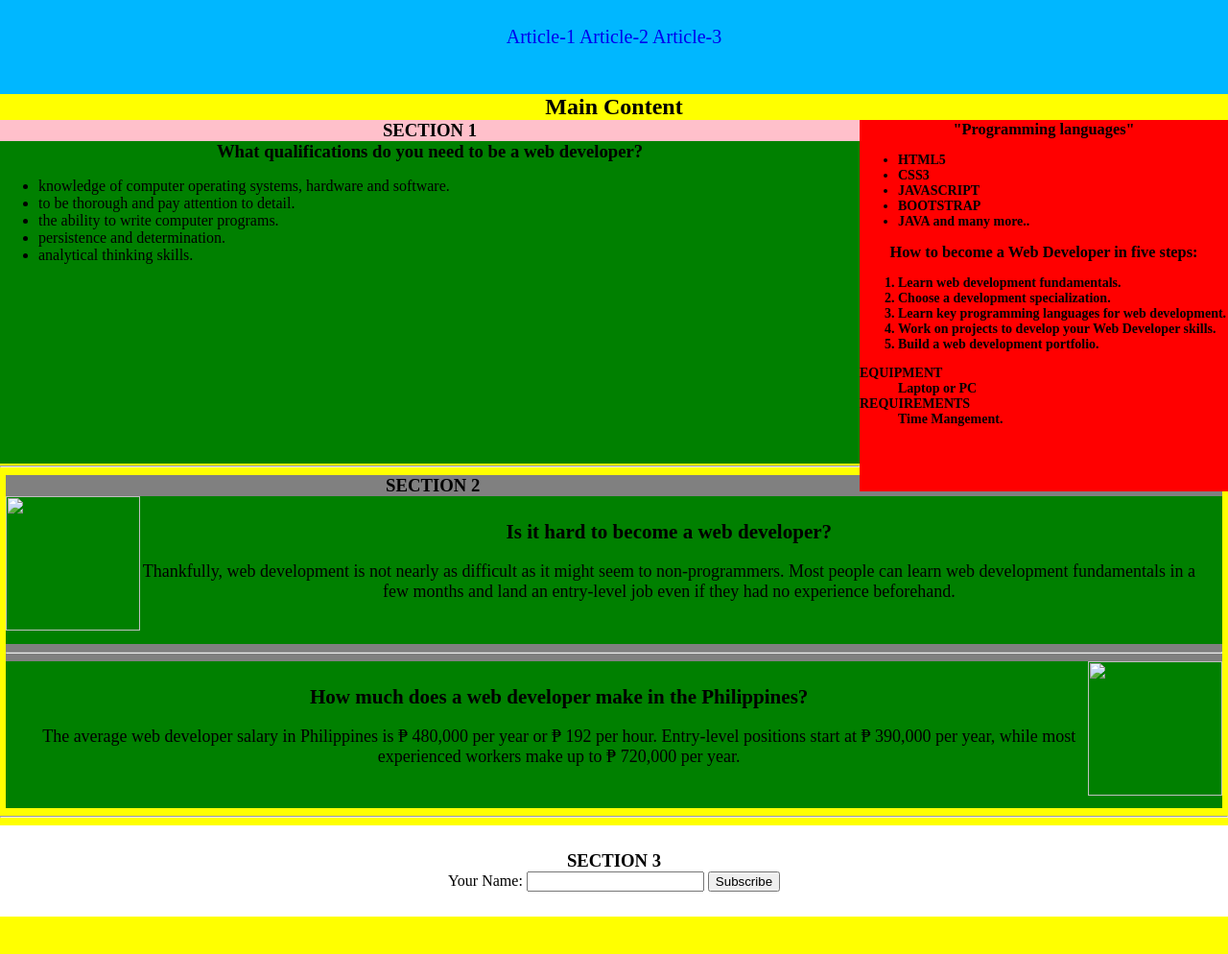
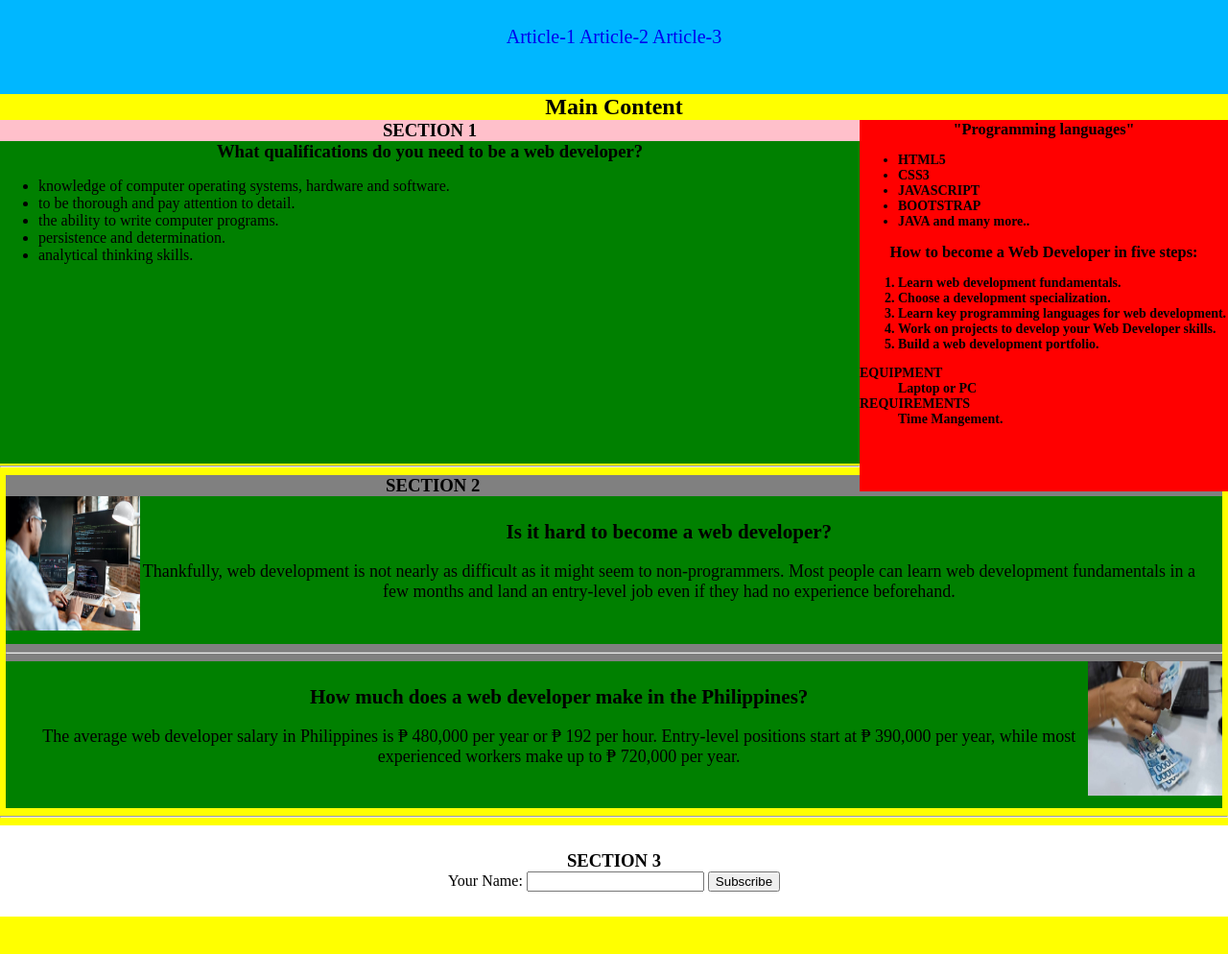
Before and after one commit to KJGulane/KJGulane2.github.io, a plain HTML site: page semanticlayout.html in a window 1280 px wide. Shown: the part 58-1052 px from the top of the page at 96% size. Drawn offline with Linux system fonts and the light colour scheme.

Commit message:
Add files via upload

```diff
--- a/semanticlayout.html
+++ b/semanticlayout.html
@@ -62,13 +62,13 @@
             <hr>
             <section class="section2">
             <h3>SECTION 2</h3>
-                <img class="photo1" src="web.jpg">
+                <img class="photo1" src="./semanticimg/web.jpg">
                 <article class="article2">
                     <h3 id="art2">Is it hard to become a web developer?</h3>
                     <p>Thankfully, web development is not nearly as difficult as it might seem to non-programmers. Most people can learn web development fundamentals in a few months and land an entry-level job even if they had no experience beforehand.</p>
                     </article>
                     <hr>
-               <img class="photo2" src="web2.jpg">
+               <img class="photo2" src="./semanticimg/web2.jpg">
                   <article class="article3">
                  <h3 id="art3">How much does a web developer make in the Philippines?</h3>
                  <p>The average web developer salary in Philippines is ₱ 480,000 per year or ₱ 192 per hour. Entry-level positions start at ₱ 390,000 per year, while most experienced workers make up to ₱ 720,000 per year.</p>
```
Also changed, not shown: semanticimg/web.jpg (added), semanticimg/web2.jpg (added).
